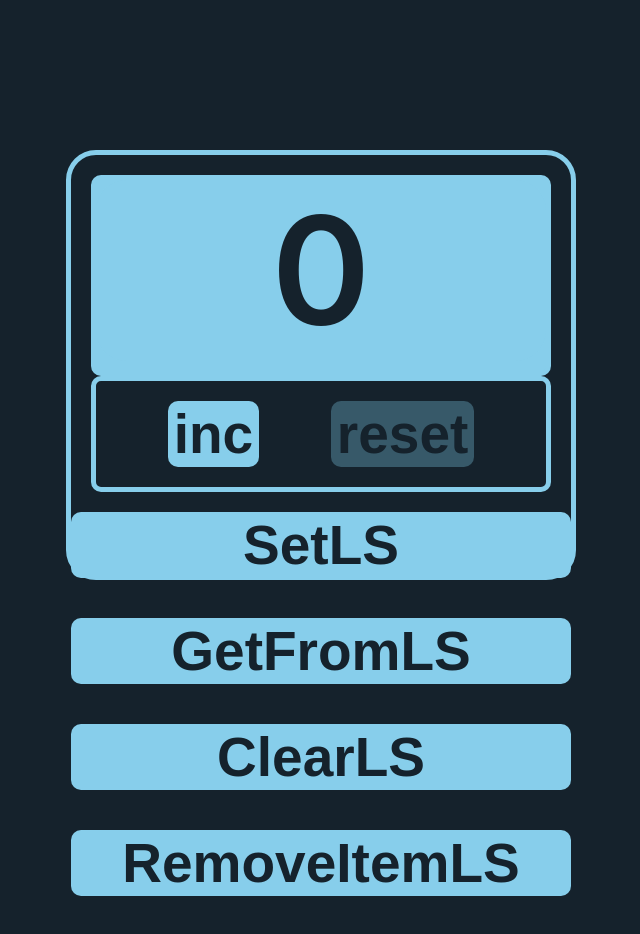
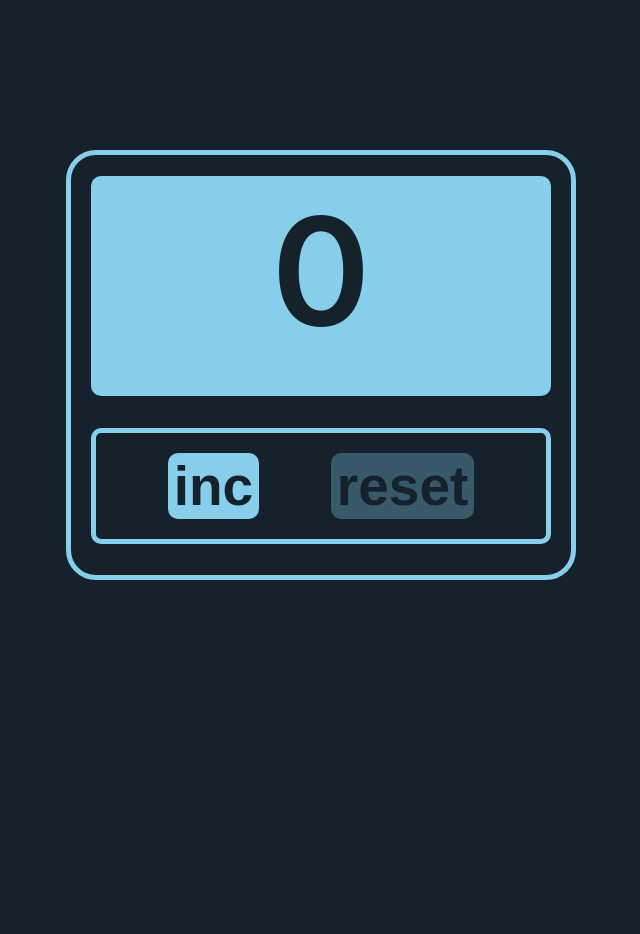
Before and after one commit to Odinsees/Count, a React (Create React App) app: page / in a window 1280 px wide. Shown: the top 934 px of the page, without its empty margins (319-959 px from the left). Built offline with nearby package versions, Linux system fonts and the light colour scheme.

Commit message:
use useEffect from get and set Item for LocalStorage

```diff
--- a/src/App.tsx
+++ b/src/App.tsx
@@ -1,4 +1,4 @@
-import React, {useState} from 'react';
+import React, {useEffect, useState} from 'react';
 import {Button} from "./Components/Button";
 import s from "./App.module.css";
 import {Number} from "./Components/Number";
@@ -11,22 +11,23 @@ const App = () => {
     //const onChangeHandler = (e: ChangeEvent<HTMLInputElement>): void => setCount(+e.currentTarget.value)
     const countUpHandler = (): boolean | void => count < maxValue && setCount(count => count + 1)
     const countResetHandler = (): void => setCount(startValue)
+
+    useEffect(()=>{
+        getLocalStorageHandler()
+    },[])
+
+    useEffect(()=>{
+        setLocalStorageHandler()
+    },[count])
+
     const setLocalStorageHandler = () => {
         localStorage.setItem("counterValue", JSON.stringify(count))
-        localStorage.setItem("counterValue +1", JSON.stringify(count + 1))
     }
     const getLocalStorageHandler = () => {
         let value = localStorage.getItem("counterValue")
         if (value) {
             setCount(JSON.parse(value))
         }
-    }
-    const ClearLocalStorageHandler = () => {
-        localStorage.clear()
-        setCount(0)
-    }
-    const RemoveItemFromLocalStorageHandler = () => {
-        localStorage.removeItem("counterValue +1")
     }
     const isAddDisabled = count === maxValue
     const isResetDisabled = count < maxValue
@@ -56,22 +57,6 @@ const App = () => {
                         />
                     </div>
                 </div>
-                <Button
-                    title={"SetLS"}
-                    callBack={setLocalStorageHandler}
-                />
-                <Button
-                    title={"GetFromLS"}
-                    callBack={getLocalStorageHandler}
-                />
-                <Button
-                    title={"ClearLS"}
-                    callBack={ClearLocalStorageHandler}
-                />
-                <Button
-                    title={"RemoveItemLS"}
-                    callBack={RemoveItemFromLocalStorageHandler}
-                />
             </div>
         </div>
     )
```
